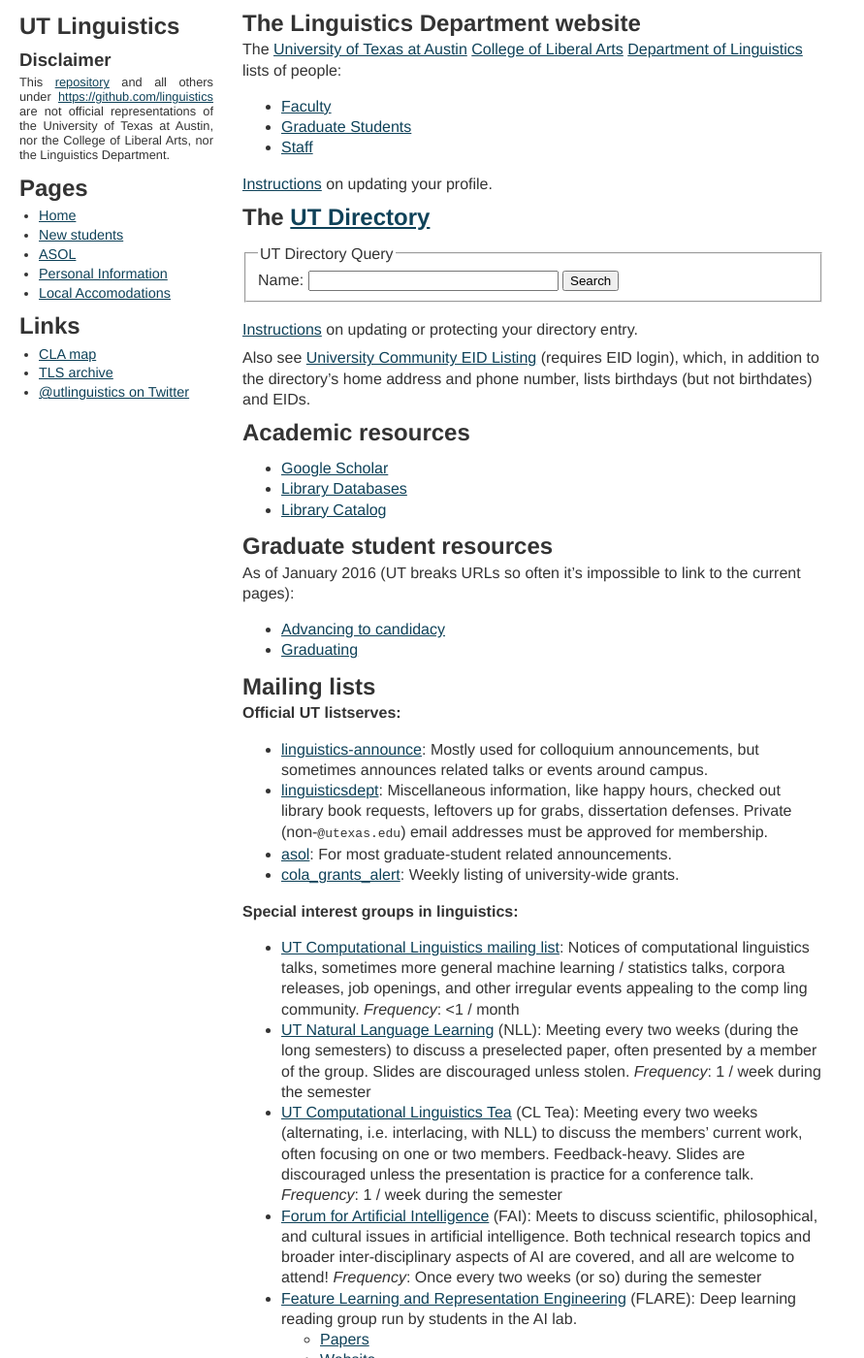
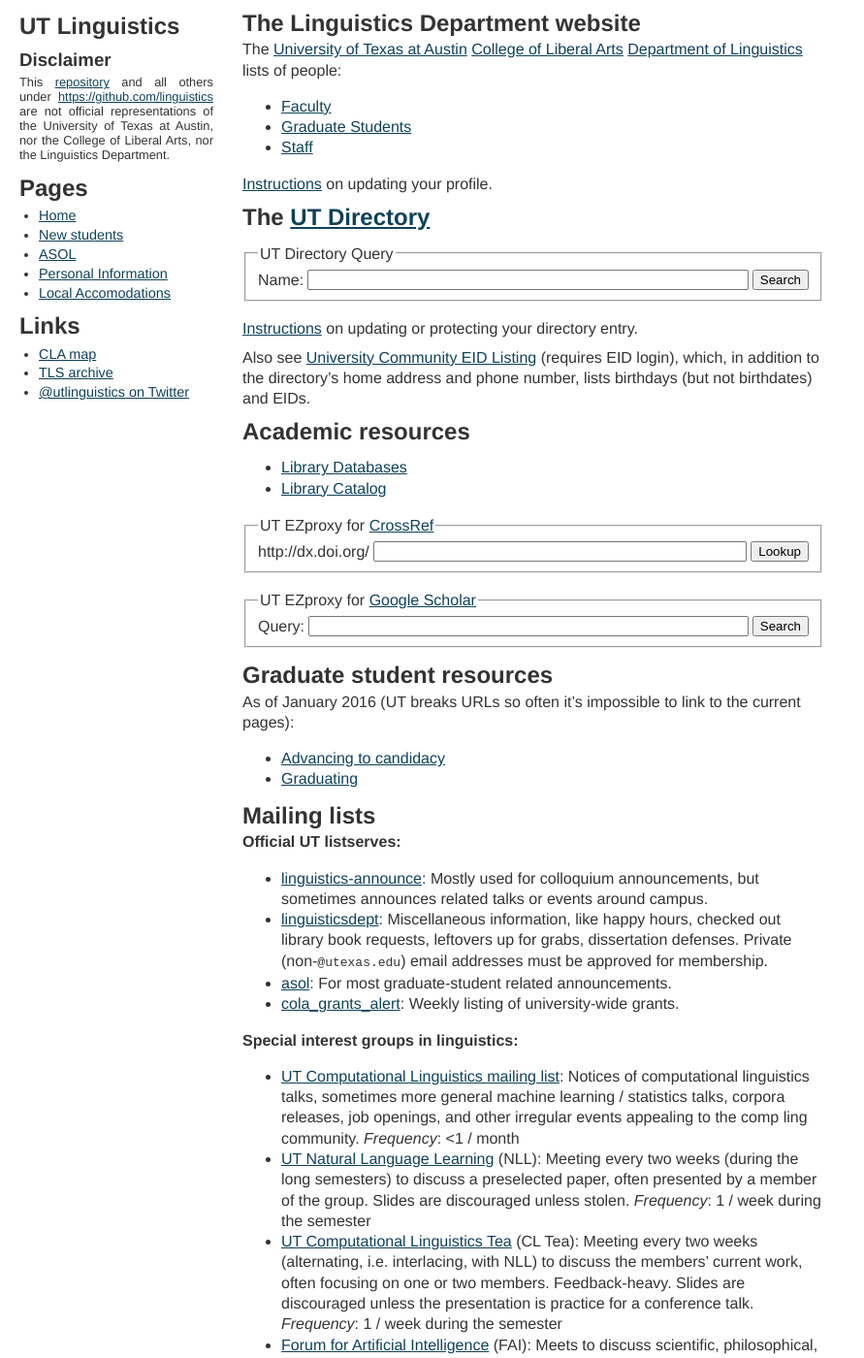
Before and after one commit to linguistics/linguistics.github.io, a Jekyll site: the page built from index.md, in a window 1280 px wide and 1400 px high. Shown: the whole window at 97% size, without its empty margins (0-891 px from the left). Built offline with Jekyll 4.4.1, drawn with Linux system fonts in a browser that asks for light colours.

Commit message:
Add Google Scholar and CrossRef forms with space-filling layouts via flexbox

```diff
--- a/index.md
+++ b/index.md
@@ -17,9 +17,11 @@
 <form action="https://directory.utexas.edu/index.php" method="get">
   <fieldset>
     <legend>UT Directory Query</legend>
-
-    <label>Name: <input name="q" style="width: 250px"></label>
-    <button>Search</button>
+    <div class="flex-fill">
+      <label>Name:</label>
+      <input name="q" />
+      <button>Search</button>
+    </div>
   </fieldset>
 </form>
 
@@ -29,10 +31,30 @@
 
 # Academic resources
 
-* [Google Scholar](https://scholar-google-com.ezproxy.lib.utexas.edu/)
 * [Library Databases](https://login.ezproxy.lib.utexas.edu/menu)
 * [Library Catalog](http://catalog.lib.utexas.edu/)
 
+<form onsubmit="event.preventDefault(); window.location = 'http://dx.doi.org.ezproxy.lib.utexas.edu/' + this.doi.value">
+  <fieldset>
+    <legend>UT EZproxy for <a href="http://doi.org">CrossRef</a></legend>
+    <div class="flex-fill">
+      <label>http://dx.doi.org/</label>
+      <input name="doi" />
+      <button>Lookup</button>
+    </div>
+  </fieldset>
+</form>
+
+<form action="https://scholar-google-com.ezproxy.lib.utexas.edu/scholar" method="get">
+  <fieldset>
+    <legend>UT EZproxy for <a href="https://scholar-google-com.ezproxy.lib.utexas.edu/">Google Scholar</a></legend>
+    <div class="flex-fill">
+      <label>Query:</label>
+      <input name="q">
+      <button>Search</button>
+    </div>
+  </fieldset>
+</form>
 
 # Graduate student resources
 
--- a/site.css
+++ b/site.css
@@ -54,3 +54,11 @@
 form {
   margin: 2ex 0;
 }
+
+.flex-fill {
+  display: flex;
+}
+.flex-fill input {
+  flex-grow: 1;
+  margin: 0 3pt;
+}
```
